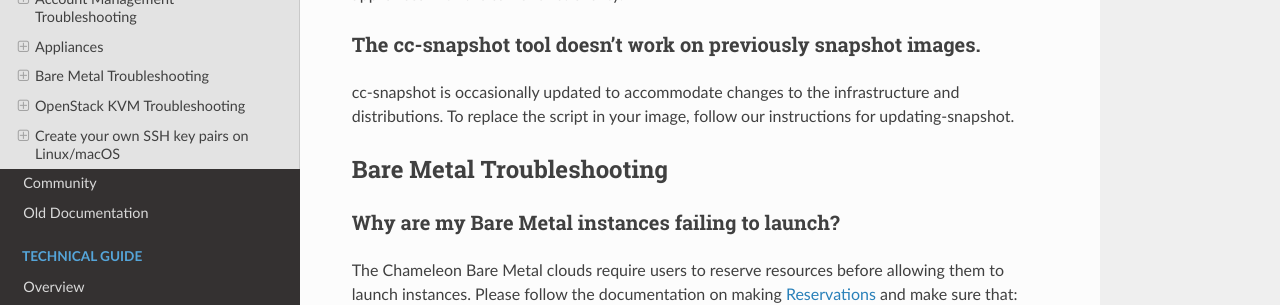
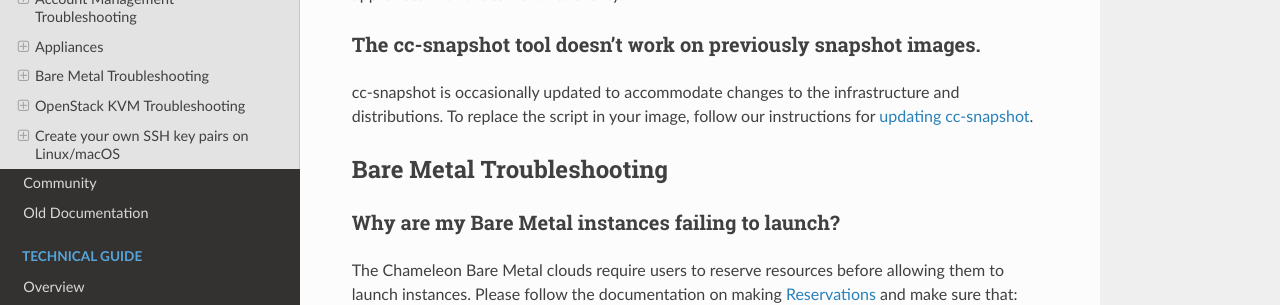
Before and after one commit to ChameleonCloud/docs, a Sphinx documentation site: the page built from source/getting-started/faq.rst, in a window 1280 px wide and 900 px high, scrolled down 9043 px. Shown: the part 151-456 px from the top of the window. Built offline with Sphinx 7.4.7 and the Read the Docs theme 2.0.0, drawn with Linux system fonts in a browser that asks for light colours.

```diff
--- a/source/getting-started/faq.rst
+++ b/source/getting-started/faq.rst
@@ -349,7 +349,7 @@ These appliances provide Chameleon-specific customizations, such as login using
 The cc-snapshot tool doesn't work on previously snapshot images.
 ________________________________________________________________
 
-cc-snapshot is occasionally updated to accommodate changes to the infrastructure and distributions. To replace the script in your image, follow our instructions for :ref:`updating-snapshot`.
+cc-snapshot is occasionally updated to accommodate changes to the infrastructure and distributions. To replace the script in your image, follow our instructions for :ref:`updating cc-snapshot <updating-snapshot>`.
 
 .. _faq-bare-metal:
 
```
